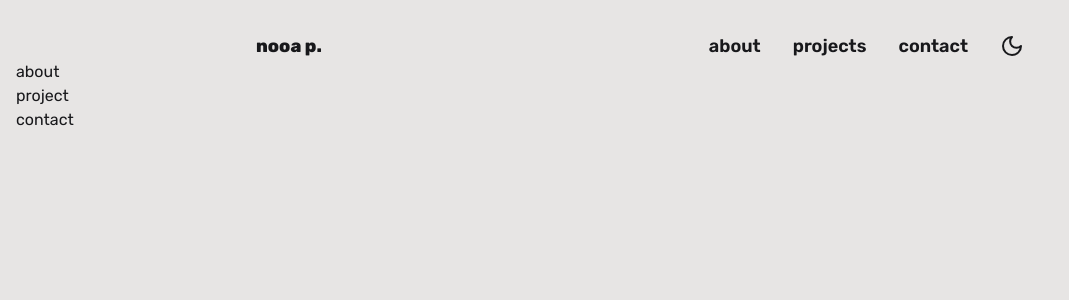
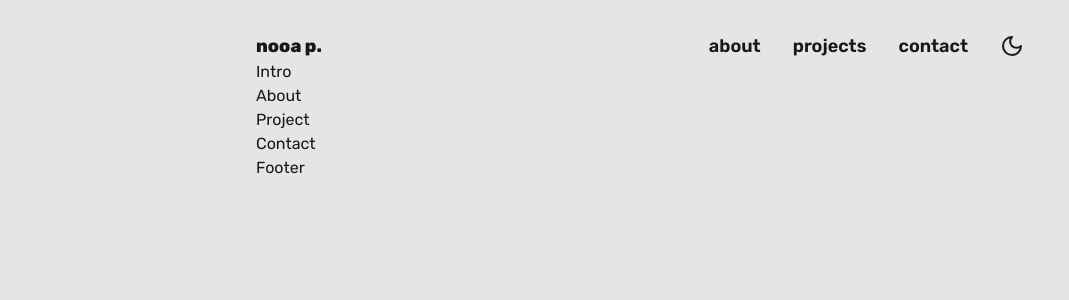
Before and after one commit to nooa-p/nooa-p.github.io, a React (Vite) app: page / in a window 1280 px wide. Shown: the top 300 px of the page, without its empty margins (0-1069 px from the left). Built offline with nearby package versions, Linux system fonts and the light colour scheme.

Commit message:
create files for each component and import to app.jsx

```diff
--- a/src/App.jsx
+++ b/src/App.jsx
@@ -1,12 +1,21 @@
 import Header from "./components/Header"
+import Intro from "./components/Intro"
+import About from "./components/About"
+import Project from "./components/Project"
+import Contact from "./components/Contact"
+import Footer from "./components/Footer"
 
 function App() {
   return (
-    <div className="w-screen h-screen bg-stone-200 dark:bg-zinc-900 text-zinc-900 dark:text-stone-200 pt-8 transition-colors duration-75 ease-in px-4">
+    <div className="w-screen h-screen bg-stone-200 dark:bg-zinc-900 text-zinc-900 dark:text-stone-200 pt-8 transition-colors duration-150 ease-in px-4 motion-reduce:transition-none">
       <Header />
-      <div id="about" className="">about</div>
-      <div id="project">project</div>
-      <div id="contact">contact</div>
+      <main>
+        <Intro />
+        <About />
+        <Project />
+        <Contact />
+      </main>
+      <Footer />
     </div>
   )
 }
--- /dev/null
+++ b/src/components/About.jsx
@@ -0,0 +1,9 @@
+function About() {
+  return (
+    <div className="max-w-3xl mx-auto">
+      <p>About</p>
+    </div>
+  )
+}
+
+export default About
--- /dev/null
+++ b/src/components/Contact.jsx
@@ -0,0 +1,9 @@
+function Contact() {
+  return (
+    <div className="max-w-3xl mx-auto">
+      <p>Contact</p>
+    </div>
+  )
+}
+
+export default Contact
--- /dev/null
+++ b/src/components/Footer.jsx
@@ -0,0 +1,9 @@
+function Footer() {
+  return (
+    <div className="max-w-3xl mx-auto">
+      <p>Footer</p>
+    </div>
+  )
+}
+
+export default Footer
--- /dev/null
+++ b/src/components/Intro.jsx
@@ -0,0 +1,9 @@
+function Intro() {
+  return (
+    <div className="max-w-3xl mx-auto">
+      <p>Intro</p>
+    </div>
+  )
+}
+
+export default Intro
--- /dev/null
+++ b/src/components/Project.jsx
@@ -0,0 +1,9 @@
+function Project() {
+  return (
+    <div className="max-w-3xl mx-auto">
+      <p>Project</p>
+    </div>
+  )
+}
+
+export default Project
```
